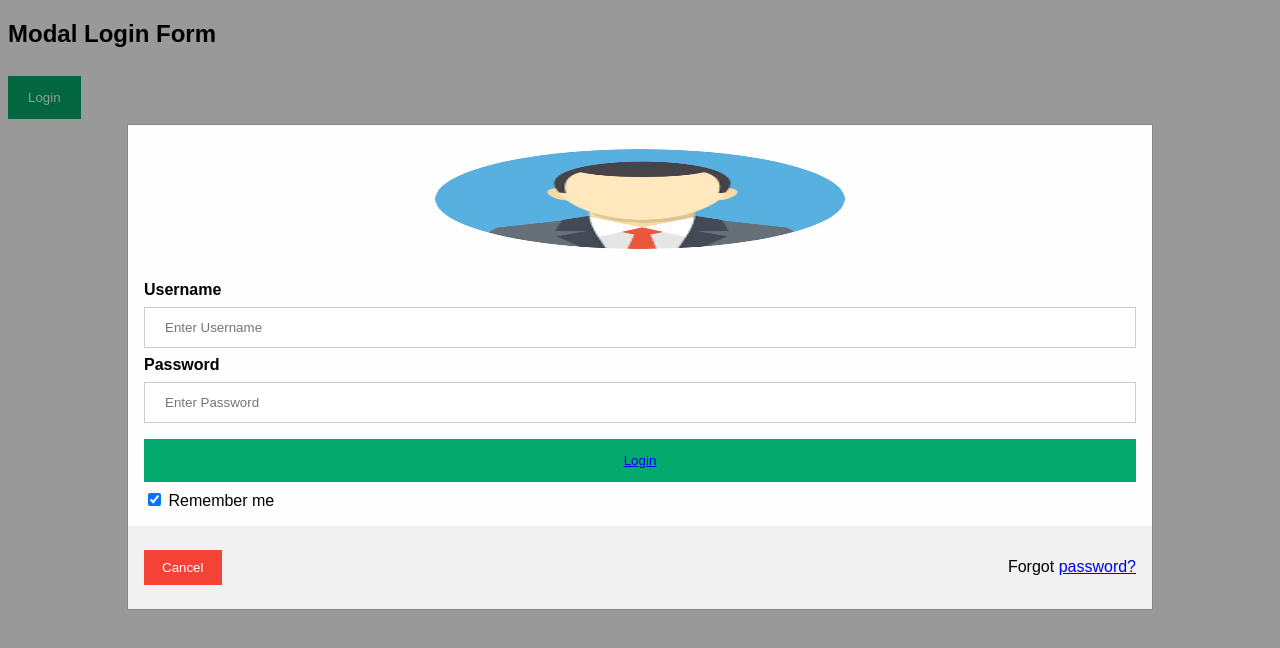
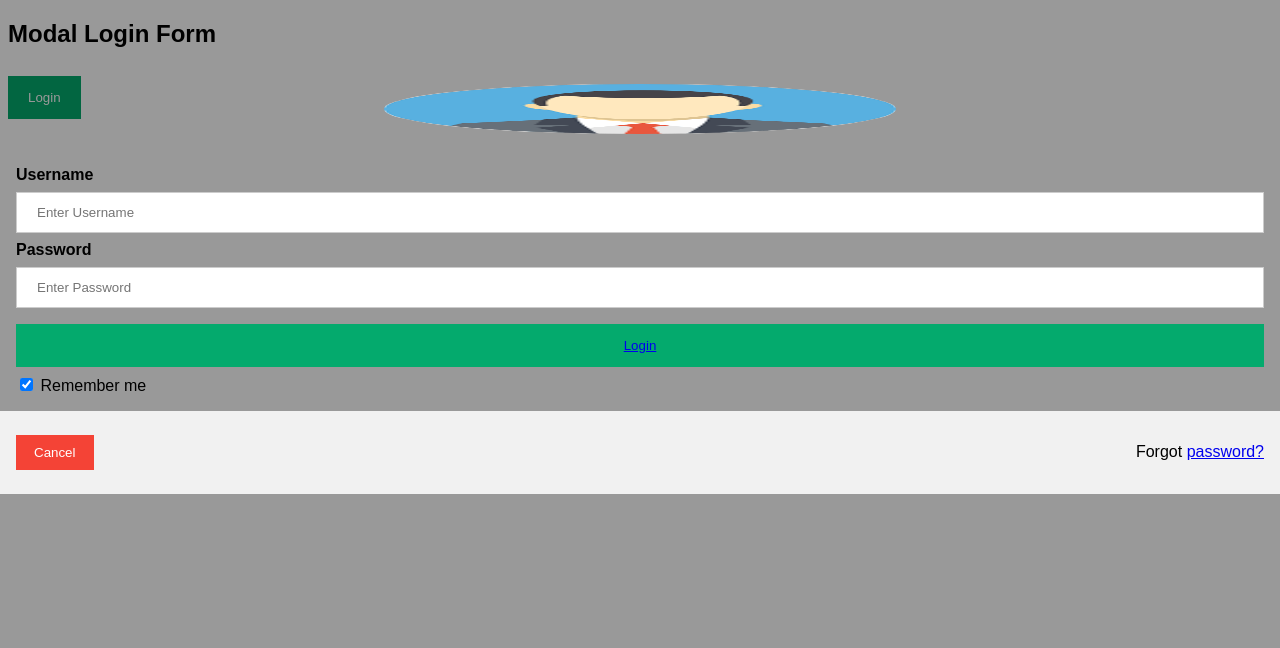
Before and after one commit to abrahamdominic/cybersecuritysite, a plain HTML site: page login.html in a window 1280 px wide. Both pictures are taken after a click on the button "Login". Drawn offline with Linux system fonts and the light colour scheme.

Commit message:
Update login.html

```diff
--- a/login.html
+++ b/login.html
@@ -133,10 +133,10 @@ span.psw {
 
 <div id="id01" class="modal">
 
-  <form class="modal-content animate" action="/action_page.php" method="post">
+
     <div class="imgcontainer">
 
-      <img src="avatar.png" alt="Avatar" class="avatar" height="100px" width="100px">
+      <img src="avatar.png" alt="Avatar" class="avatar" height="50px" width="50px">
     </div>
 
     <div class="container">
```
